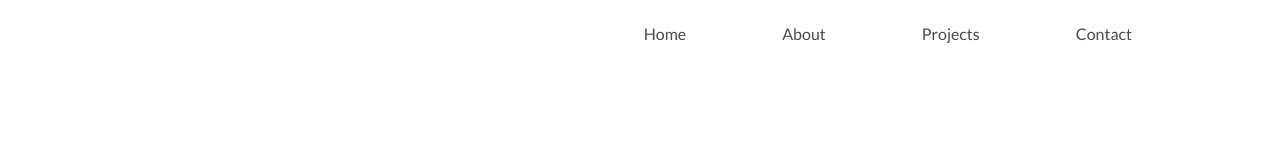
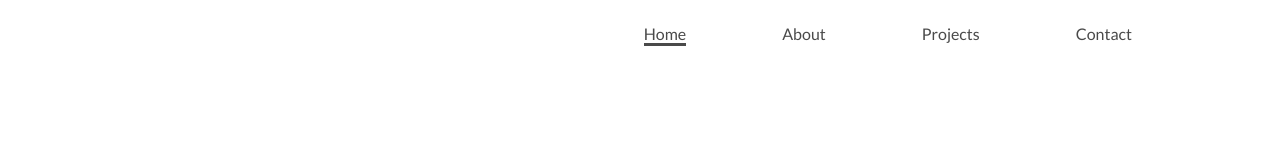
Before and after one commit to Sobiash/Portfolio, a React app: page / in a window 1280 px wide. Shown: the top 160 px of the page. Built offline with nearby package versions, Linux system fonts and the light colour scheme.

Commit message:
gh-pages reload problem solved and gh-pages branch created

```diff
--- a/package.json
+++ b/package.json
@@ -61,7 +61,6 @@
     "webpack-manifest-plugin": "2.0.4",
     "workbox-webpack-plugin": "3.6.3"
   },
-  "homepage": "https://Sobiash.github.io/Portfolio",
   "scripts": {
     "start": "node scripts/start.js",
     "build": "node scripts/build.js",
--- a/src/components/App.js
+++ b/src/components/App.js
@@ -15,7 +15,7 @@ class App extends Component {
           <RandomShapes />
           <NavBar />
           <Switch>
-            <Route path="/Portfolio" exact component={Home} />
+            <Route path="/" exact component={Home} />
             <Route path="/about" component={About} />
             <Route path="/projects" component={Projects} />
             <Route path="/contact" component={Contact} />
--- a/src/components/NavBar.js
+++ b/src/components/NavBar.js
@@ -8,7 +8,7 @@ const NavBar = () => {
       <ul className="nav">
         <li>
           <NavLink
-            to="/Portfolio"
+            to="/"
             exact
             activeStyle={{ borderBottom: "3px solid #4a4a4a" }}
             className="nav__link"
```
